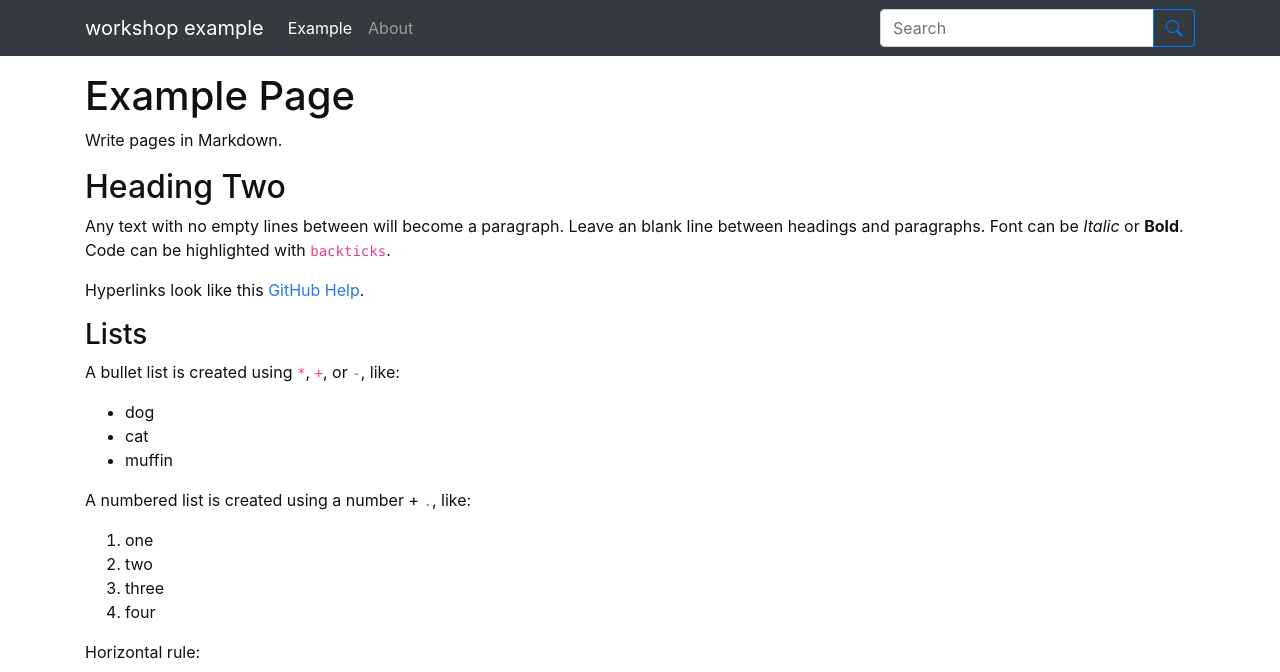
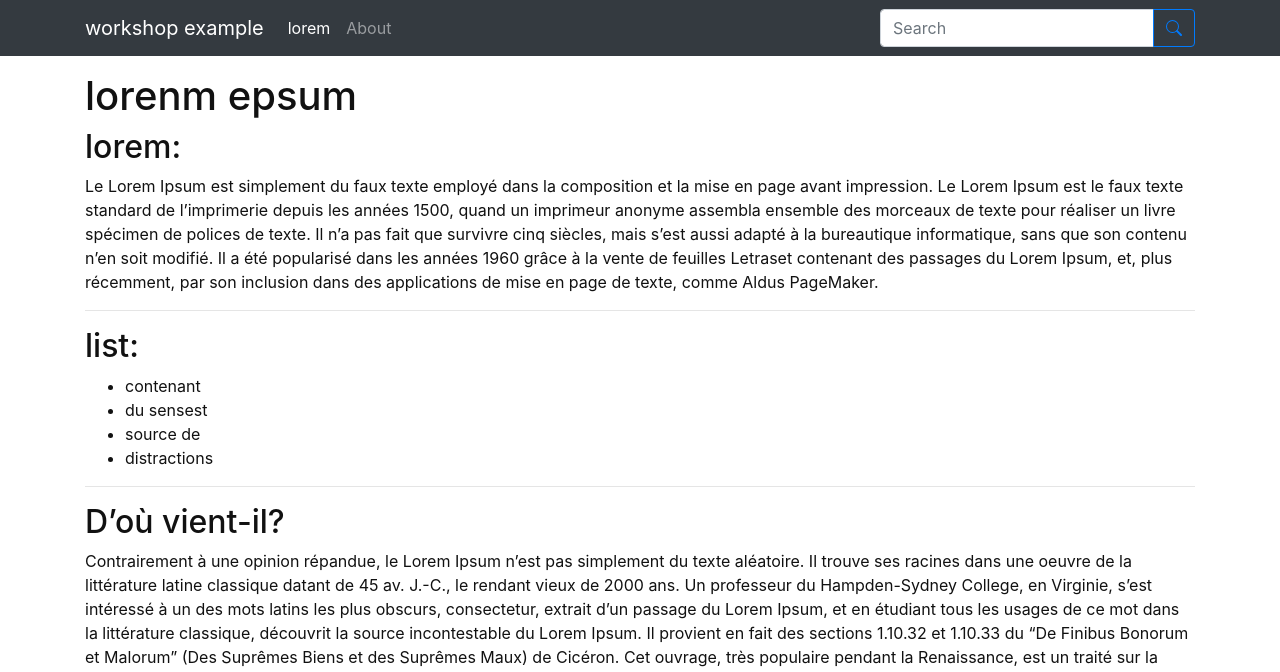
Before and after one commit to djohan-max/workshop-example, a Jekyll site: the page built from pages/example.md, in a window 1280 px wide and 1400 px high. Shown: the top 672 px of the window. Built offline with Jekyll 4.4.1, drawn with Linux system fonts in a browser that asks for light colours; some of the changed text lies outside the part shown; grey boxes are pictures that could not be loaded.

Commit message:
start creating content

```diff
--- a/pages/example.md
+++ b/pages/example.md
@@ -1,50 +1,20 @@
 ---
-title: Example Page
-nav: Example
+title: lorenm epsum
+nav: lorem
 nav_order: 1
 ---
+## lorem:
+Le Lorem Ipsum est simplement du faux texte employé dans la composition et la mise en page avant impression. Le Lorem Ipsum est le faux texte standard de l'imprimerie depuis les années 1500, quand un imprimeur anonyme assembla ensemble des morceaux de texte pour réaliser un livre spécimen de polices de texte. Il n'a pas fait que survivre cinq siècles, mais s'est aussi adapté à la bureautique informatique, sans que son contenu n'en soit modifié. Il a été popularisé dans les années 1960 grâce à la vente de feuilles Letraset contenant des passages du Lorem Ipsum, et, plus récemment, par son inclusion dans des applications de mise en page de texte, comme Aldus PageMaker.
 
-Write pages in Markdown.
+---
 
-## Heading Two
+## list:
+ - contenant
+ - du sensest
+ - source de
+ - distractions
 
-Any text with no empty lines between will become a paragraph.
-Leave an blank line between headings and paragraphs.
-Font can be *Italic* or **Bold**.
-Code can be highlighted with `backticks`.
+---
 
-Hyperlinks look like this [GitHub Help](https://help.github.com/).
-
-### Lists
-
-A bullet list is created using `*`, `+`, or `-`, like:
-
-- dog
-- cat
-- muffin
-
-A numbered list is created using a number + `.`, like:
-
-1. one
-2. two
-6. three
-2. four
-
-Horizontal rule:
-
---------------
-
-{% include figure.html img="https://upload.wikimedia.org/wikipedia/commons/thumb/b/b1/VAN_CAT.png/480px-VAN_CAT.png" alt="white cat" caption="I found this [Cat image on Wikimedia](https://commons.wikimedia.org/wiki/File:VAN_CAT.png)." %}
-
-> A block quote.
-> Is like this.
-{:.blockquote}
-
-### A Table
-
-| header | column a | column b |
-| --- | --- | --- |
-| dogs | 3 | 6 |
-| cats | 3 | 6 |
-| muffins | 15 | 30 |
-{:.table .table-striped}
+## D'où vient-il?
+Contrairement à une opinion répandue, le Lorem Ipsum n'est pas simplement du texte aléatoire. Il trouve ses racines dans une oeuvre de la littérature latine classique datant de 45 av. J.-C., le rendant vieux de 2000 ans. Un professeur du Hampden-Sydney College, en Virginie, s'est intéressé à un des mots latins les plus obscurs, consectetur, extrait d'un passage du Lorem Ipsum, et en étudiant tous les usages de ce mot dans la littérature classique, découvrit la source incontestable du Lorem Ipsum. Il provient en fait des sections 1.10.32 et 1.10.33 du "De Finibus Bonorum et Malorum" (Des Suprêmes Biens et des Suprêmes Maux) de Cicéron. Cet ouvrage, très populaire pendant la Renaissance, est un traité sur la théorie de l'éthique. Les premières lignes du Lorem Ipsum, "Lorem ipsum dolor sit amet...", proviennent de la section 1.10.3
```
